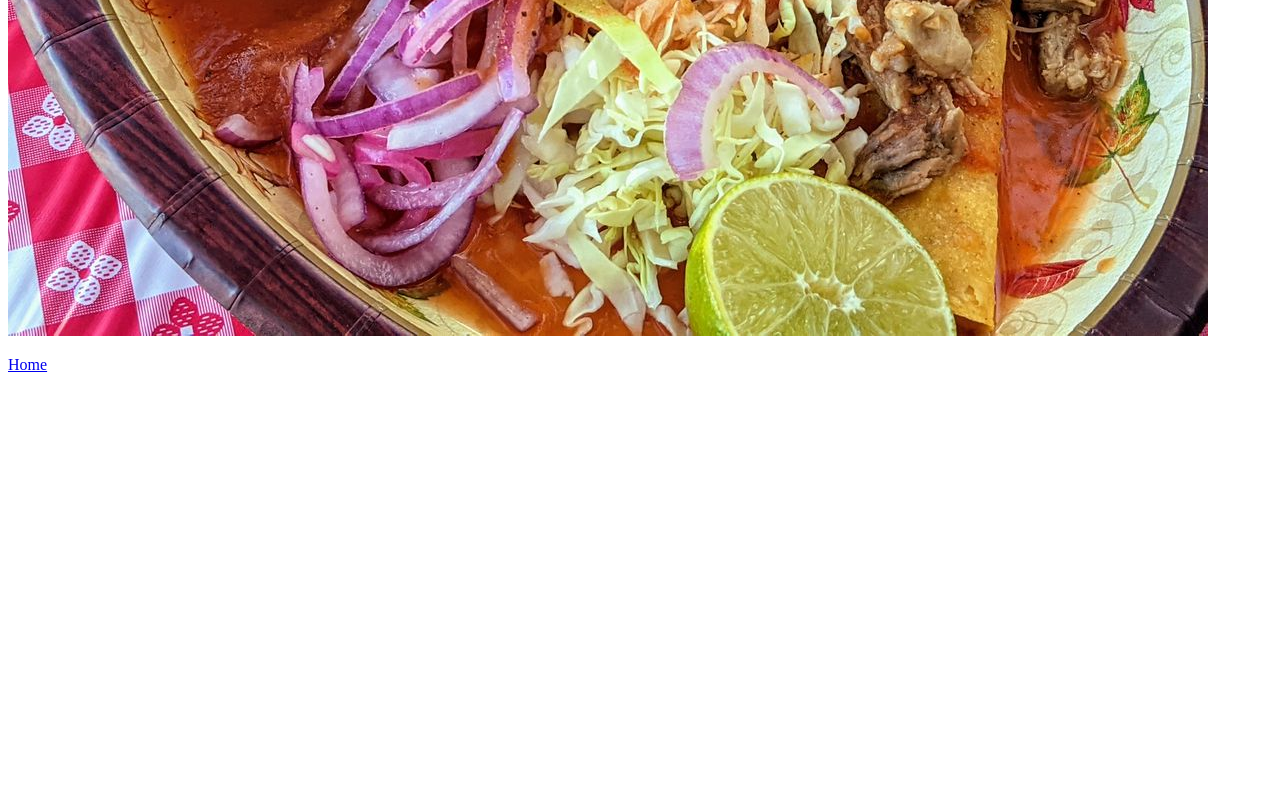
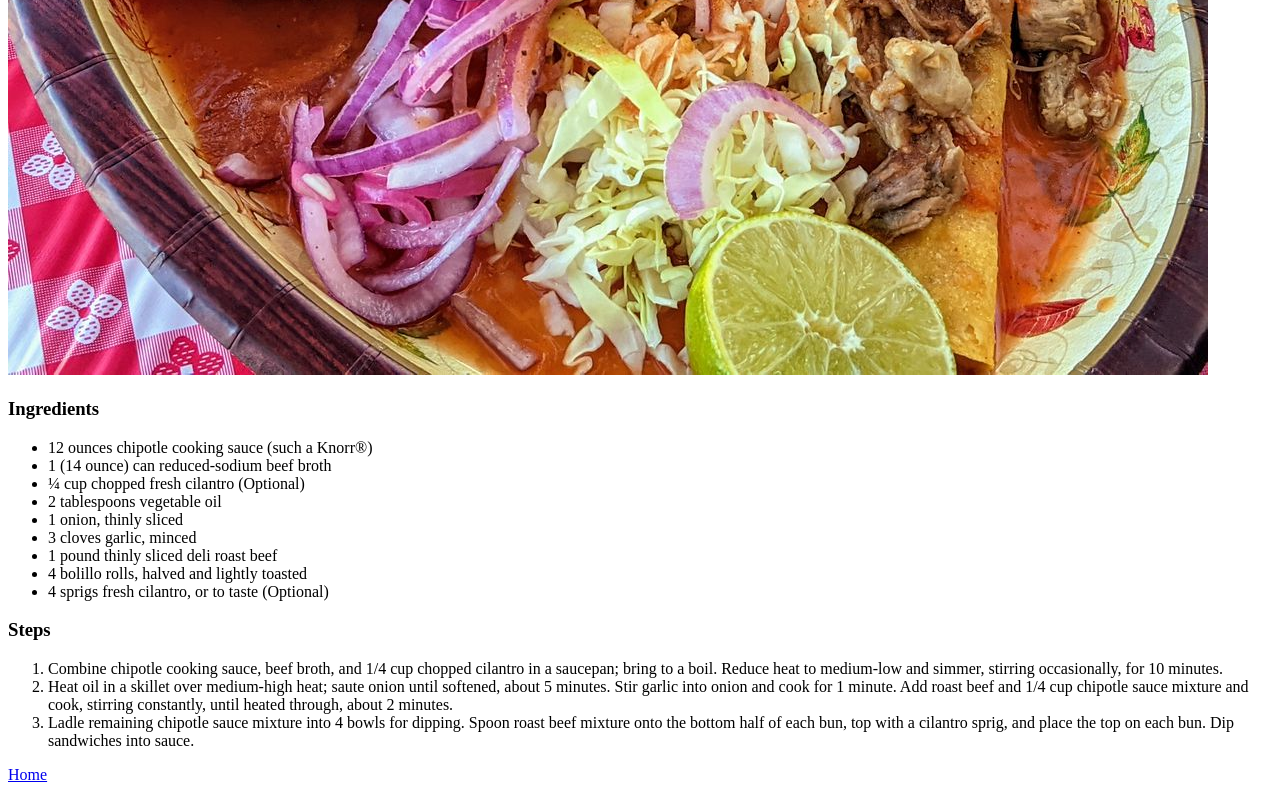
Before and after one commit to amexiasd/odin-recipes, a plain HTML site: page recipes/TortaAhogada.html in a window 1280 px wide. Shown: the part 644-1444 px from the top of the page. Before the commit the page ends 1034 px from the top, so only its background shows below. Drawn offline with Linux system fonts and the light colour scheme.

Commit message:
Ingridients and steps completed

```diff
--- a/recipes/TortaAhogada.html
+++ b/recipes/TortaAhogada.html
@@ -8,7 +8,52 @@
 
 <body>
   <h1>Torta Ahogada</h1>
-  <img src="../images/tortaajo.jpg" alt="Torta Ahogada">
+  <h4>Served with a spicy beef broth for dipping, these roast beef sandwiches on crusty rolls a variation on a
+    traditional
+    Mexican 'drowned sandwich' make a hearty lunch or quick dinner.
+  </h4>
+  <img src="../images/tortaajo.jpg" alt="Torta Ahogada" />
+  <h3>
+    Ingredients
+  </h3>
+  <p>
+  <ul>
+    <li>12 ounces chipotle cooking sauce (such a Knorr®)
+    </li>
+    <li>1 (14 ounce) can reduced-sodium beef broth
+    </li>
+    <li>¼ cup chopped fresh cilantro (Optional)
+    </li>
+    <li>2 tablespoons vegetable oil
+    </li>
+    <li>1 onion, thinly sliced
+    </li>
+    <li>3 cloves garlic, minced
+    </li>
+    <li>1 pound thinly sliced deli roast beef
+    </li>
+    <li>4 bolillo rolls, halved and lightly toasted
+    </li>
+    <li>4 sprigs fresh cilantro, or to taste (Optional)
+    </li>
+  </ul>
+  </p>
+  <h3>Steps</h3>
+  <p>
+  <ol>
+    <li>Combine chipotle cooking sauce, beef broth, and 1/4 cup chopped cilantro in a saucepan; bring to a boil. Reduce
+      heat to
+      medium-low and simmer, stirring occasionally, for 10 minutes. </li>
+    <li>Heat oil in a skillet over medium-high heat; saute onion until softened, about 5 minutes. Stir garlic into onion
+      and
+      cook for 1 minute. Add roast beef and 1/4 cup chipotle sauce mixture and cook, stirring constantly, until heated
+      through, about 2 minutes. </li>
+    <li>Ladle remaining chipotle sauce mixture into 4 bowls for dipping. Spoon roast beef mixture onto the bottom half
+      of each
+      bun, top with a cilantro sprig, and place the top on each bun. Dip sandwiches into sauce. </li>
+
+  </ol>
+  </p>
   <p>
     <a href="../index.html">Home</a>
   </p>
```
